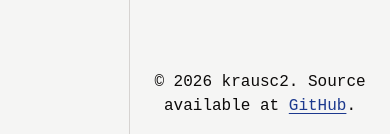
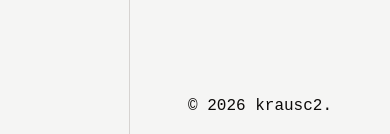
Before and after one commit to krausc2/kc2.dev, a SvelteKit app: page / in a window 390 px wide. Shown: the part 710-844 px from the top of the page. Built offline with nearby package versions, Linux system fonts and the light colour scheme.

Commit message:
feat: adjust copyright notice on page size

```diff
--- a/src/routes/+layout.svelte
+++ b/src/routes/+layout.svelte
@@ -59,11 +59,13 @@
 
 		<footer class="mt-auto p-4 text-center font-mono">
 			<p>
-				© 2026 krausc2. Source available at <a
-					href="https://github.com/krausc2/kc2.dev"
-					target="_blank"
-					rel="noreferrer">GitHub</a
-				>.
+				© 2026 krausc2.<span class="hidden lg:inline">
+					Source available at <a
+						href="https://github.com/krausc2/kc2.dev"
+						target="_blank"
+						rel="noreferrer">GitHub</a
+					>.</span
+				>
 			</p>
 		</footer>
 	</main>
```
